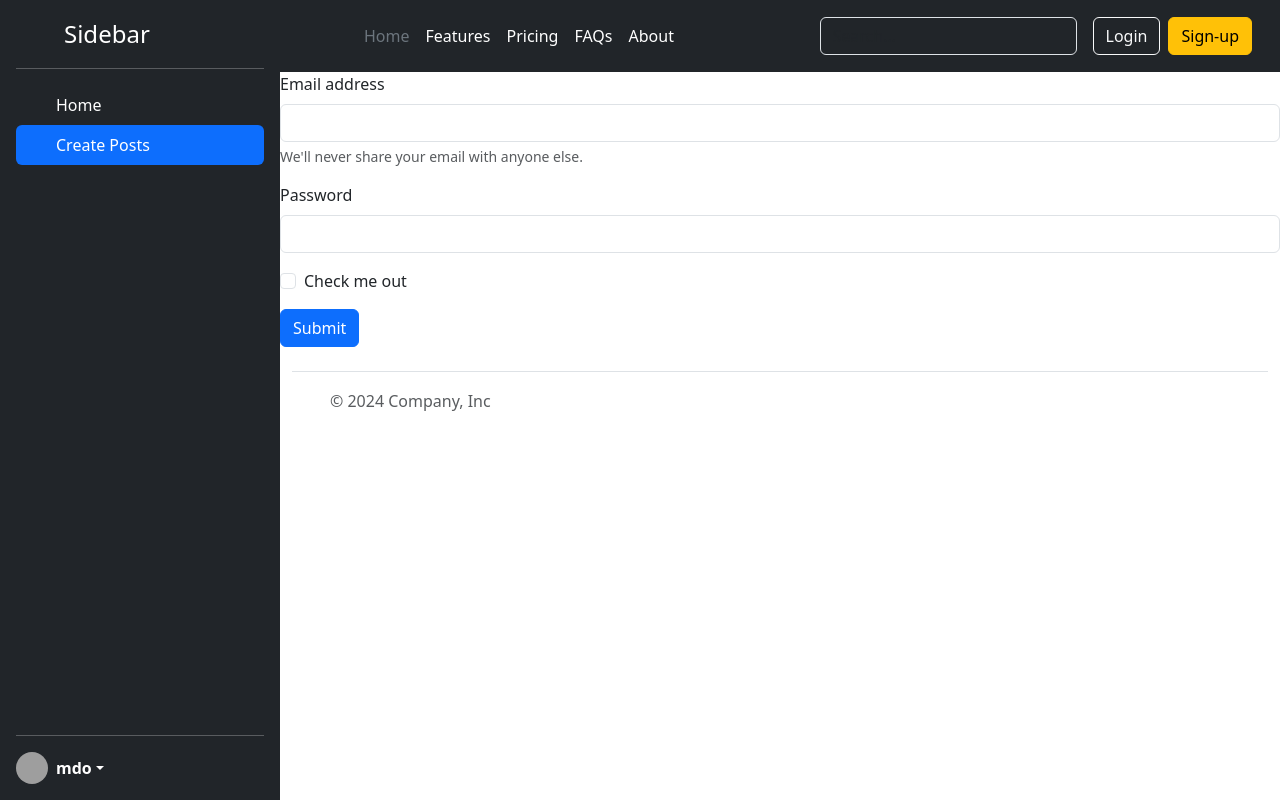
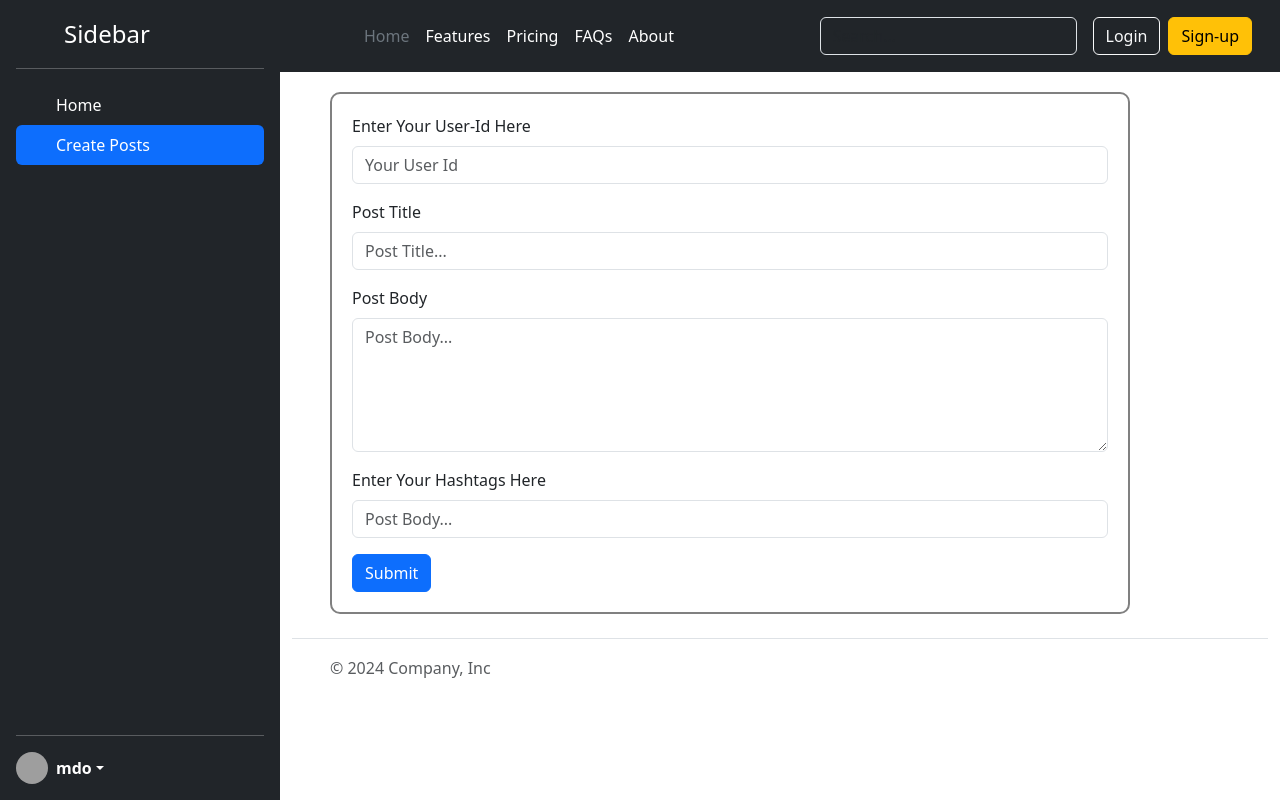
Before and after one commit to Shantanu-Dutta-2001/Learn-React-With-Shantanu, a React (Vite) app in the folder Projects/Social-Media/: page / in a window 1280 px wide. Both pictures are taken after a click on the item "Create Posts". Built offline with nearby package versions, Linux system fonts and the light colour scheme; grey boxes are pictures that could not be loaded.

Commit message:
add post functionality done

```diff
--- a/Projects/Social-Media/src/App.css
+++ b/Projects/Social-Media/src/App.css
@@ -20,3 +20,10 @@
   margin-top: 5px;
   width: 100%;
 }
+.create-post {
+  margin: 20px 50px;
+  width: 80%;
+  padding: 20px;
+  border: 2px solid grey;
+  border-radius: 10px;
+}
--- a/Projects/Social-Media/src/components/CreatePost.jsx
+++ b/Projects/Social-Media/src/components/CreatePost.jsx
@@ -1,39 +1,79 @@
+import { useRef } from "react";
+import { PostList } from "../store/post-list-store";
+import { useContext } from "react";
+
 const CreatePost = () => {
+  const { addPost } = useContext(PostList);
+
+  const userIdElement = useRef();
+  const postTitleElement = useRef();
+  const postBodyElement = useRef();
+  const tagsElement = useRef();
+
+  const handleSubmit = (event) => {
+    event.preventDefault();
+    const userId = userIdElement.current.value;
+    const postTitle = postTitleElement.current.value;
+    const postBody = postBodyElement.current.value;
+    const tags = tagsElement.current.value.split(" ");
+    const reactions = Number((Math.random() * 100).toFixed(0));
+
+    addPost(userId, postTitle, postBody, reactions, tags);
+    userIdElement.current.value = "";
+    postTitleElement.current.value = "";
+    postBodyElement.current.value = "";
+    tagsElement.current.value = "";
+  };
   return (
-    <form>
+    <form className="create-post" onSubmit={handleSubmit}>
       <div className="mb-3">
-        <label htmlFor="exampleInputEmail1" className="form-label">
-          Email address
+        <label htmlFor="userId" className="form-label">
+          Enter Your User-Id Here
         </label>
         <input
-          type="email"
+          type="text"
+          ref={userIdElement}
           className="form-control"
-          id="exampleInputEmail1"
-          aria-describedby="emailHelp"
+          id="userId"
+          placeholder="Your User Id"
         />
-        <div id="emailHelp" className="form-text">
-          We'll never share your email with anyone else.
-        </div>
       </div>
       <div className="mb-3">
-        <label htmlFor="exampleInputPassword1" className="form-label">
-          Password
+        <label htmlFor="postTitle" className="form-label">
+          Post Title
         </label>
         <input
-          type="password"
+          type="text"
+          ref={postTitleElement}
           className="form-control"
-          id="exampleInputPassword1"
+          id="postTitle"
+          placeholder="Post Title..."
         />
       </div>
-      <div className="mb-3 form-check">
+      <div className="mb-3">
+        <label htmlFor="postBody" className="form-label">
+          Post Body
+        </label>
+        <textarea
+          type="text"
+          rows={5}
+          ref={postBodyElement}
+          className="form-control"
+          id="postBody"
+          placeholder="Post Body..."
+        />
+      </div>
+      <div className="mb-3">
+        <label htmlFor="tags" className="form-label">
+          Enter Your Hashtags Here
+        </label>
         <input
-          type="checkbox"
-          className="form-check-input"
-          id="exampleCheck1"
+          type="text"
+          ref={tagsElement}
+          className="form-control"
+          id="tags"
+          placeholder="Post Body..."
         />
-        <label className="form-check-label" htmlFor="exampleCheck1">
-          Check me out
-        </label>
       </div>
       <button type="submit" className="btn btn-primary">
         Submit
--- a/Projects/Social-Media/src/store/post-list-store.jsx
+++ b/Projects/Social-Media/src/store/post-list-store.jsx
@@ -12,6 +12,8 @@ const postListReducer = (currentPostList, action) => {
     newPostList = currentPostList.filter(
       (post) => post.postId !== action.payload.postId
     );
+  } else if (action.type === "ADD_POST") {
+    newPostList = [action.payload, ...currentPostList];
   }
   return newPostList;
 };
@@ -39,7 +41,20 @@ const PostListProvider = ({ children }) => {
     postListReducer,
     DEFAULT_POSTLIST
   );
-  const addPost = () => {};
+  const addPost = (userId, postTitle, postBody, reactions, tags) => {
+    const newPost = {
+      postId: Date.now(),
+      postTitle: postTitle,
+      postBody: postBody,
+      reactions: reactions,
+      userId: userId,
+      tags: tags,
+    };
+    dispatchPostList({
+      type: "ADD_POST",
+      payload: newPost,
+    });
+  };
 
   const deletePost = (postId) => {
     dispatchPostList({
```
